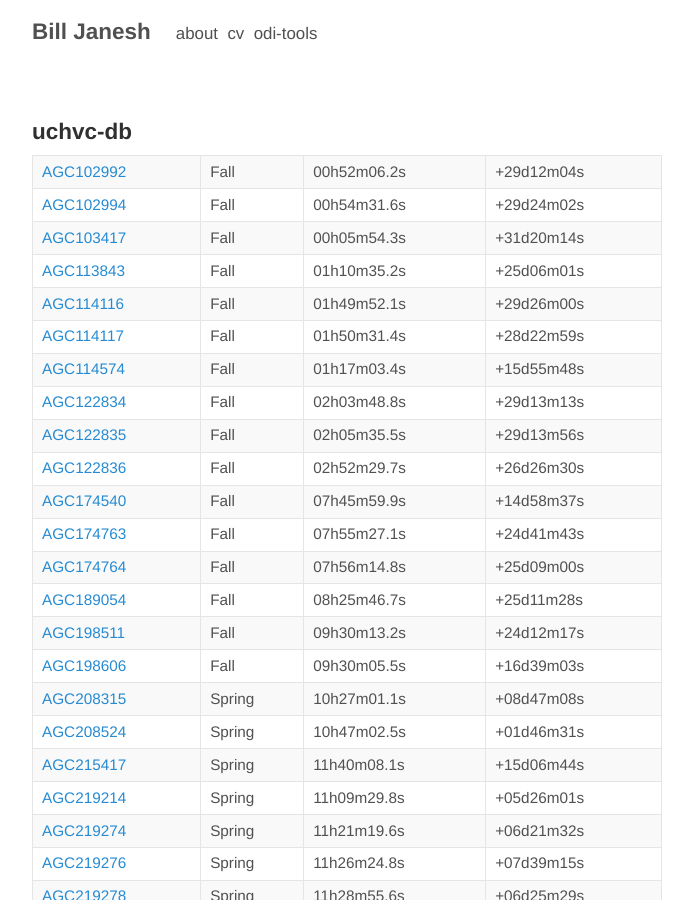
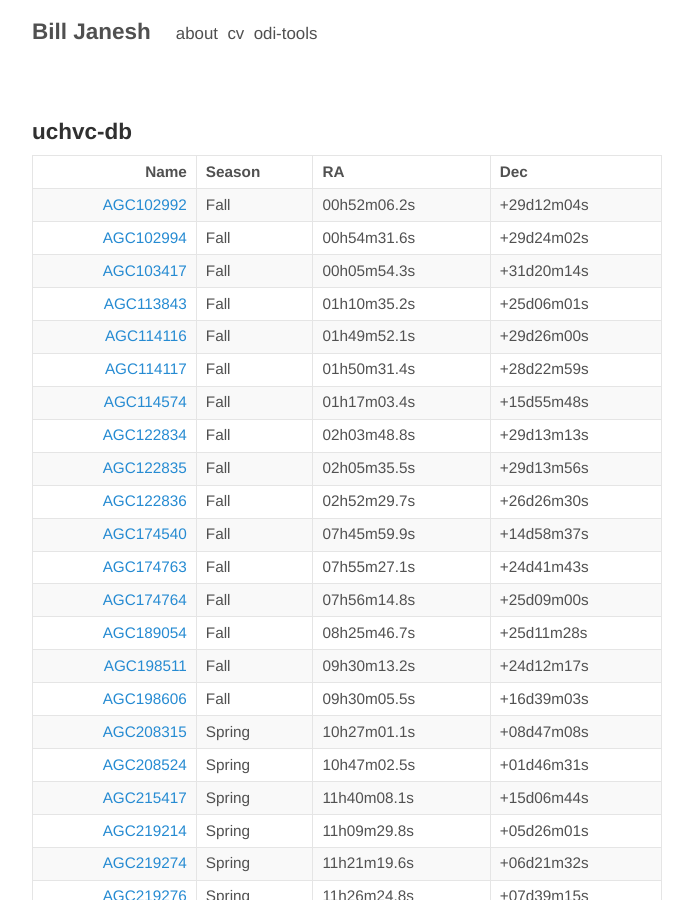
Before and after one commit to bjanesh/bjanesh.github.io, a Jekyll site: the page built from uchvc-db.md, in a window 1280 px wide and 900 px high. Shown: the whole window, without its empty margins (293-986 px from the left). Built offline with Jekyll 4.4.1, drawn with Linux system fonts in a browser that asks for light colours; nearby versions of some CDN libraries.

Commit message:
init uchvc-db

```diff
--- a/uchvc-db.md
+++ b/uchvc-db.md
@@ -2,7 +2,8 @@
 layout: page
 title: uchvc-db
 ---
-
+|Name|Season|RA|Dec|
+|---:|------|---|---|
 |[AGC102992](agc102992)|Fall|00h52m06.2s|+29d12m04s|
 |[AGC102994](agc102994)|Fall|00h54m31.6s|+29d24m02s|
 |[AGC103417](agc103417)|Fall|00h05m54.3s|+31d20m14s|
```
